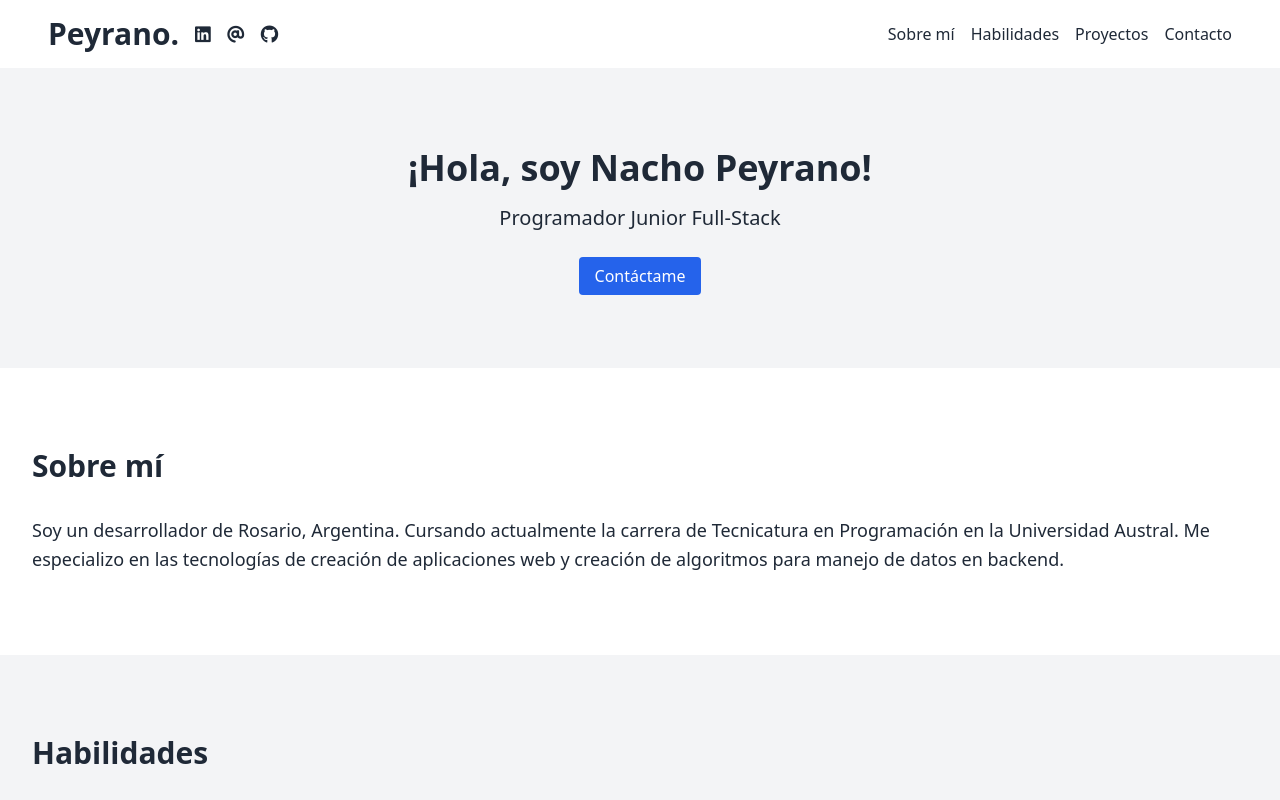
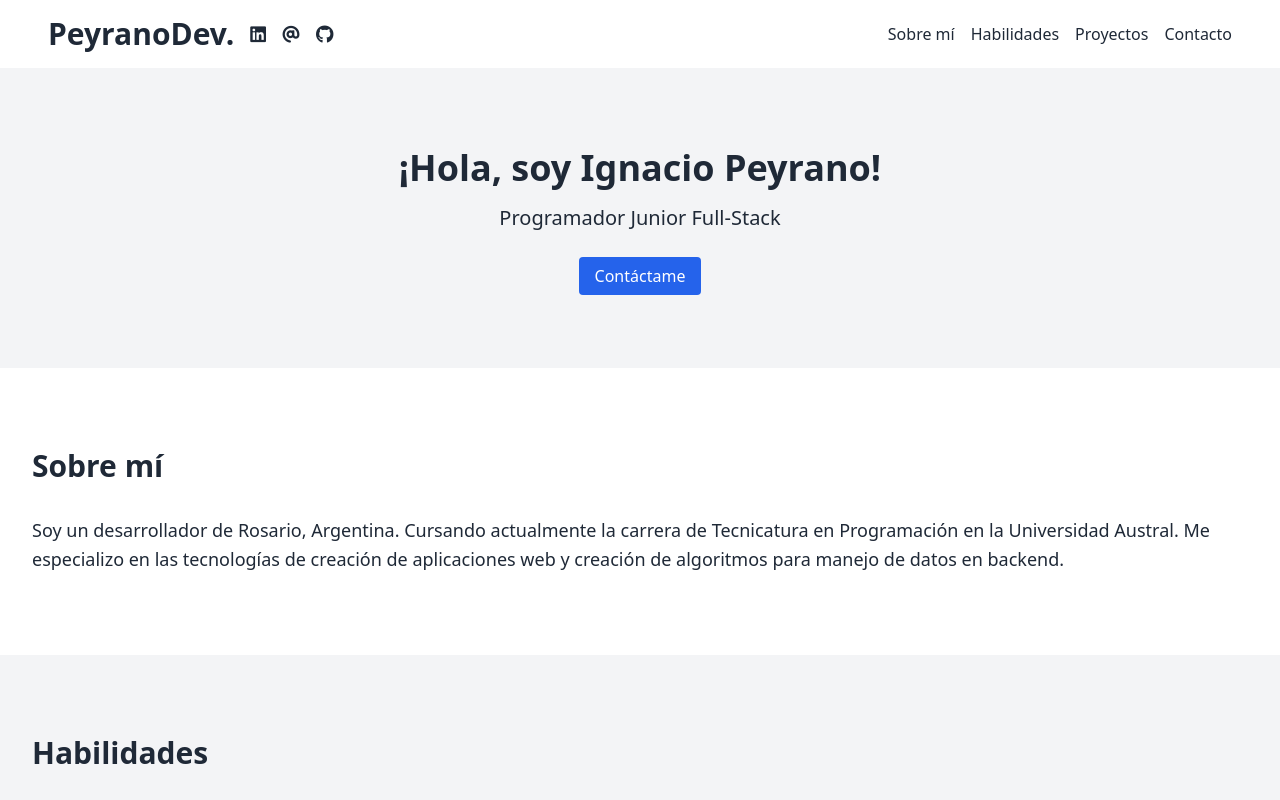
Before and after one commit to PeyranoDev/PeyranoDev.github.io, a website: page index.html in a window 1280 px wide. Shown: the top 800 px of the page. Drawn offline with nearby package versions, Linux system fonts and the light colour scheme.

Commit message:
Update index.html

```diff
--- a/index.html
+++ b/index.html
@@ -13,7 +13,7 @@
     <header class="bg-white p-4 shadow-md">
         <div class="container mx-auto flex justify-between items-center px-4 lg:px-8">
             <div class="flex items-center gap-4">
-                <h1 class="text-3xl font-bold">Peyrano.</h1>
+                <h1 class="text-3xl font-bold">PeyranoDev.</h1>
                 <div class="flex gap-4 text-lg">
                     <a href="https://www.linkedin.com/in/ignacio-peyrano-3379762b6/" target="_blank" class="hover:text-blue-600">
                         <i class="fab fa-linkedin"></i>
@@ -37,7 +37,7 @@
 
     <section id="hero" class="bg-gray-100 text-center py-20" data-aos="fade-in">
         <div class="container mx-auto px-4 lg:px-8">
-            <h2 class="text-4xl font-bold mb-4">¡Hola, soy Nacho Peyrano!</h2>
+            <h2 class="text-4xl font-bold mb-4">¡Hola, soy Ignacio Peyrano!</h2>
             <p class="text-xl mb-8">Programador Junior Full-Stack</p>
             <a href="#contact" class="bg-blue-600 text-white py-2 px-4 rounded hover:bg-blue-700">Contáctame</a>
         </div>
```
